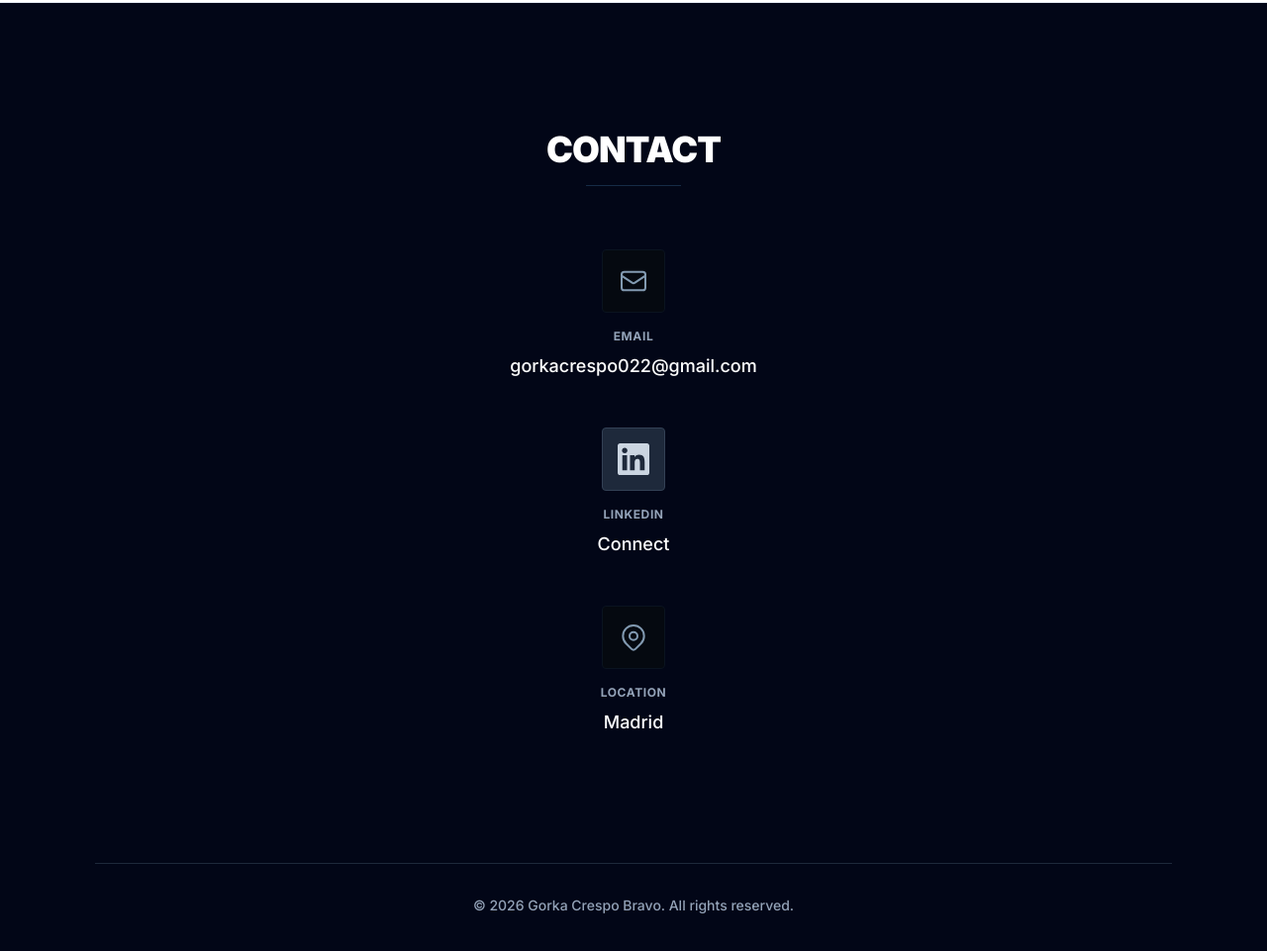
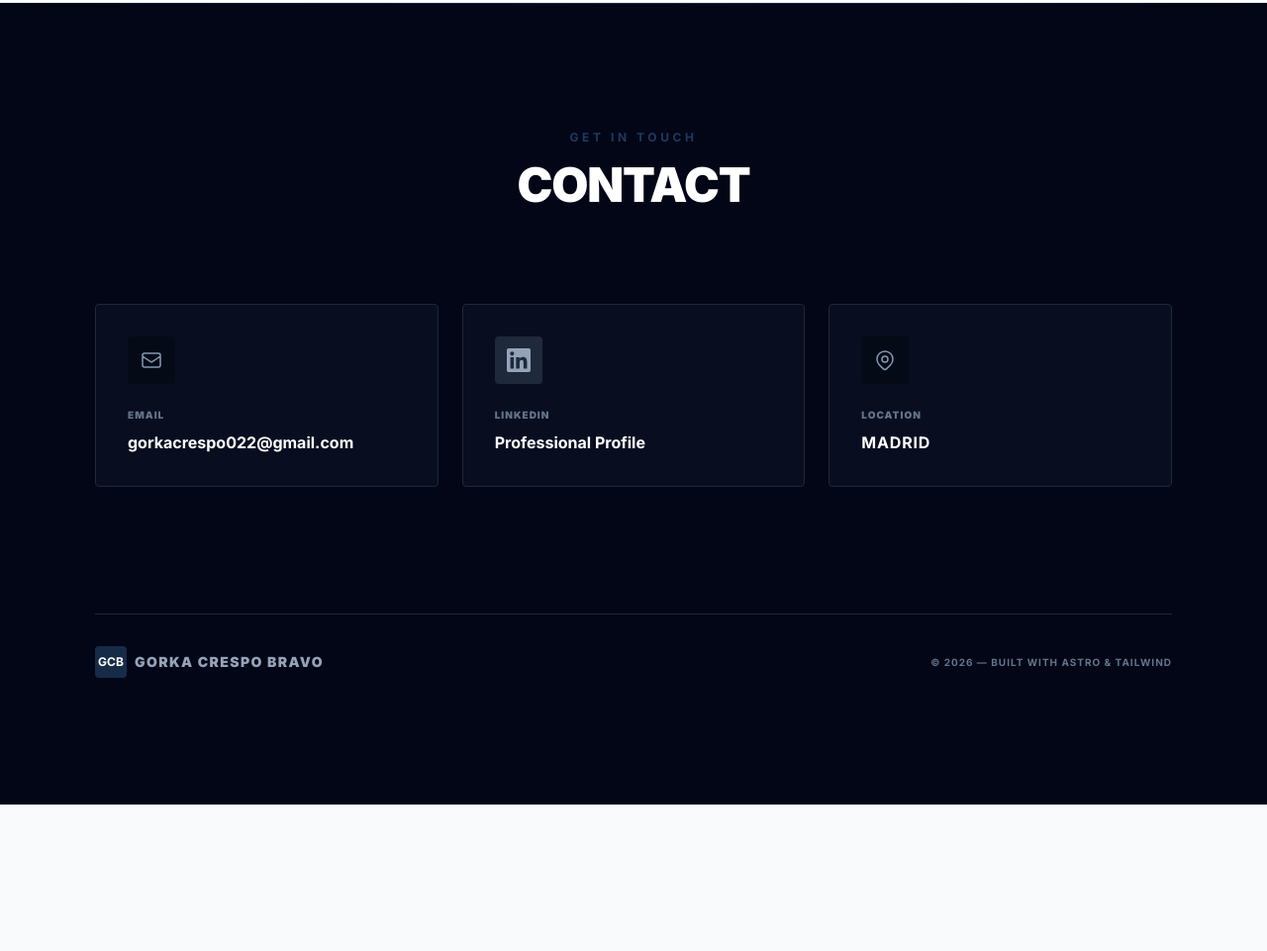
Before and after one commit to gorka022/pagina_web_CV, an Astro site: page / in a window 1280 px wide. Shown: the part 4985-5946 px from the top of the page at 99% size. After the commit the page ends 5798 px from the top, so only its background shows below. Built offline with nearby package versions, Linux system fonts and the light colour scheme; Astro itself is replaced by a stand-in of ours.

Commit message:
contacto

```diff
--- a/src/components/Contact.astro
+++ b/src/components/Contact.astro
@@ -2,70 +2,80 @@
 import profile from '../data/profile.json';
 ---
 
-<footer id="contact" class="relative py-24 md:py-32 bg-surface-950 text-white">
-  <div class="max-w-6xl mx-auto px-4 sm:px-6 lg:px-8">
+<footer id="contact" class="relative py-24 md:py-32 bg-surface-950 text-white overflow-hidden">
+  <!-- Decorative background element -->
+  <div class="absolute top-0 left-1/2 -translate-x-1/2 w-full h-px bg-gradient-to-r from-transparent via-primary-500/50 to-transparent"></div>
+
+  <div class="max-w-6xl mx-auto px-4 sm:px-6 lg:px-8 relative z-10">
     <!-- Section header -->
-    <div class="mb-16 text-center" data-animate>
-      <h2 class="text-3xl md:text-4xl font-black text-white uppercase tracking-tight mb-4">Contact</h2>
-      <div class="h-px w-24 bg-primary-600 mx-auto mb-6"></div>
+    <div class="mb-16 md:mb-24 text-center" data-animate>
+      <h2 class="text-xs font-bold uppercase tracking-[0.3em] text-primary-500 mb-4">Get in touch</h2>
+      <h3 class="text-4xl md:text-5xl font-black text-white uppercase tracking-tight">Contact</h3>
     </div>
 
-    <!-- Contact Info Centered -->
-    <div class="flex flex-col items-center justify-center gap-12" data-animate>
+    <!-- Contact Grid -->
+    <div class="grid grid-cols-1 md:grid-cols-3 gap-6" data-animate>
 
-      <!-- Email -->
-      <div class="flex flex-col items-center text-center group">
-        <div class="w-16 h-16 mb-4 rounded-sm bg-primary-900 border border-primary-800 flex items-center justify-center text-primary-400 group-hover:bg-primary-800 group-hover:text-primary-300 transition-colors">
-          <svg class="w-8 h-8" fill="none" viewBox="0 0 24 24" stroke="currentColor" stroke-width="1.5">
+      <!-- Email Card -->
+      <div class="group relative p-8 bg-surface-900/50 border border-surface-800 rounded-sm hover:border-primary-500/50 transition-all duration-300">
+        <div class="absolute inset-0 bg-primary-600/5 opacity-0 group-hover:opacity-100 transition-opacity"></div>
+        <div class="relative z-10">
+          <div class="w-12 h-12 mb-6 rounded-sm bg-primary-900/50 flex items-center justify-center text-primary-400 group-hover:scale-110 transition-transform">
+            <svg class="w-6 h-6" fill="none" viewBox="0 0 24 24" stroke="currentColor" stroke-width="1.5">
               <path stroke-linecap="round" stroke-linejoin="round" d="M3 8l7.89 5.26a2 2 0 002.22 0L21 8M5 19h14a2 2 0 002-2V7a2 2 0 00-2-2H5a2 2 0 00-2 2v10a2 2 0 002 2z" />
             </svg>
           </div>
-        <p class="text-xs font-bold uppercase tracking-wider text-surface-400 mb-2">Email</p>
-        <a href={`mailto:${profile.email}`} class="text-white hover:text-primary-400 text-lg font-medium transition-colors">
+          <p class="text-[10px] font-black uppercase tracking-widest text-surface-500 mb-2">Email</p>
+          <a href={`mailto:${profile.email}`} class="text-white hover:text-primary-400 font-bold break-all transition-colors">
             {profile.email}
           </a>
         </div>
+      </div>
 
-
-
-      <!-- LinkedIn -->
+      <!-- LinkedIn Card -->
       {profile.social.linkedin && (
-        <div class="flex flex-col items-center text-center group">
-          <a href={profile.social.linkedin} target="_blank" rel="noopener noreferrer" class="w-16 h-16 mb-4 rounded-sm bg-surface-800 border border-surface-700 flex items-center justify-center text-surface-300 hover:bg-[#0077b5] hover:border-[#0077b5] hover:text-white transition-colors" aria-label="LinkedIn">
-            <svg class="w-8 h-8" fill="currentColor" viewBox="0 0 24 24">
+        <div class="group relative p-8 bg-surface-900/50 border border-surface-800 rounded-sm hover:border-[#0077b5]/50 transition-all duration-300">
+          <div class="absolute inset-0 bg-[#0077b5]/5 opacity-0 group-hover:opacity-100 transition-opacity"></div>
+          <div class="relative z-10">
+            <div class="w-12 h-12 mb-6 rounded-sm bg-surface-800 flex items-center justify-center text-surface-400 group-hover:bg-[#0077b5] group-hover:text-white group-hover:scale-110 transition-all">
+              <svg class="w-6 h-6" fill="currentColor" viewBox="0 0 24 24">
                 <path d="M20.447 20.452h-3.554v-5.569c0-1.328-.027-3.037-1.852-3.037-1.853 0-2.136 1.445-2.136 2.939v5.667H9.351V9h3.414v1.561h.046c.477-.9 1.637-1.85 3.37-1.85 3.601 0 4.267 2.37 4.267 5.455v6.286zM5.337 7.433c-1.144 0-2.063-.926-2.063-2.065 0-1.138.92-2.063 2.063-2.063 1.14 0 2.064.925 2.064 2.063 0 1.139-.925 2.065-2.064 2.065zm1.782 13.019H3.555V9h3.564v11.452zM22.225 0H1.771C.792 0 0 .774 0 1.729v20.542C0 23.227.792 24 1.771 24h20.451C23.2 24 24 23.227 24 22.271V1.729C24 .774 23.2 0 22.222 0h.003z"/>
               </svg>
+            </div>
+            <p class="text-[10px] font-black uppercase tracking-widest text-surface-500 mb-2">LinkedIn</p>
+            <a href={profile.social.linkedin} target="_blank" rel="noopener noreferrer" class="text-white hover:text-[#0077b5] font-bold transition-colors">
+              Professional Profile
             </a>
-          <p class="text-xs font-bold uppercase tracking-wider text-surface-400 mb-2">LinkedIn</p>
-          <a href={profile.social.linkedin} target="_blank" rel="noopener noreferrer" class="text-white hover:text-[#0077b5] text-lg font-medium transition-colors">
-            Connect
-          </a>
+          </div>
         </div>
       )}
 
-
-
-
-
-      <!-- Location -->
-      <div class="flex flex-col items-center text-center group">
-        <div class="w-16 h-16 mb-4 rounded-sm bg-primary-900 border border-primary-800 flex items-center justify-center text-primary-400 group-hover:bg-primary-800 group-hover:text-primary-300 transition-colors">
-          <svg class="w-8 h-8" fill="none" viewBox="0 0 24 24" stroke="currentColor" stroke-width="1.5">
+      <!-- Location Card -->
+      <div class="group relative p-8 bg-surface-900/50 border border-surface-800 rounded-sm hover:border-primary-500/50 transition-all duration-300">
+        <div class="absolute inset-0 bg-primary-600/5 opacity-0 group-hover:opacity-100 transition-opacity"></div>
+        <div class="relative z-10">
+          <div class="w-12 h-12 mb-6 rounded-sm bg-primary-900/50 flex items-center justify-center text-primary-400 group-hover:scale-110 transition-transform">
+            <svg class="w-6 h-6" fill="none" viewBox="0 0 24 24" stroke="currentColor" stroke-width="1.5">
               <path stroke-linecap="round" stroke-linejoin="round" d="M17.657 16.657L13.414 20.9a1.998 1.998 0 01-2.827 0l-4.244-4.243a8 8 0 1111.314 0z" />
               <path stroke-linecap="round" stroke-linejoin="round" d="M15 11a3 3 0 11-6 0 3 3 0 016 0z" />
             </svg>
           </div>
-        <p class="text-xs font-bold uppercase tracking-wider text-surface-400 mb-2">Location</p>
-        <p class="text-white text-lg font-medium">{profile.location}</p>
+          <p class="text-[10px] font-black uppercase tracking-widest text-surface-500 mb-2">Location</p>
+          <p class="text-white font-bold transition-colors uppercase tracking-wider">{profile.location}</p>
+        </div>
       </div>
 
+    </div>
 
+    <!-- Footer bottom -->
+    <div class="mt-24 md:mt-32 pt-8 border-t border-surface-800">
+      <div class="flex flex-col sm:flex-row items-center justify-between gap-6">
+        <div class="flex items-center gap-2">
+          <div class="w-8 h-8 rounded-sm bg-primary-600 flex items-center justify-center text-white font-bold text-xs">GCB</div>
+          <span class="text-sm font-black uppercase tracking-widest text-surface-400">{profile.name}</span>
         </div>
-    <!-- Footer bottom -->
-    <div class="mt-32 pt-8 border-t border-surface-800">
-      <div class="flex flex-col sm:flex-row items-center justify-center gap-4">
-        <p class="text-sm text-surface-400 font-medium">
-          © {new Date().getFullYear()} {profile.name}. All rights reserved.
+        <p class="text-[10px] uppercase tracking-widest text-surface-500 font-bold">
+          © {new Date().getFullYear()} — Built with Astro & Tailwind
         </p>
       </div>
     </div>
--- a/src/data/profile.json
+++ b/src/data/profile.json
@@ -6,7 +6,7 @@
   "email": "gorkacrespo022@gmail.com",
   "location": "Madrid",
   "social": {
-    "github": "https://github.com/gorkacrespo",
+    "github": "",
     "linkedin": "https://www.linkedin.com/in/gorkacrespobravo/",
     "twitter": ""
   },
```
Lines whose indentation alone changed are shown as unchanged.
